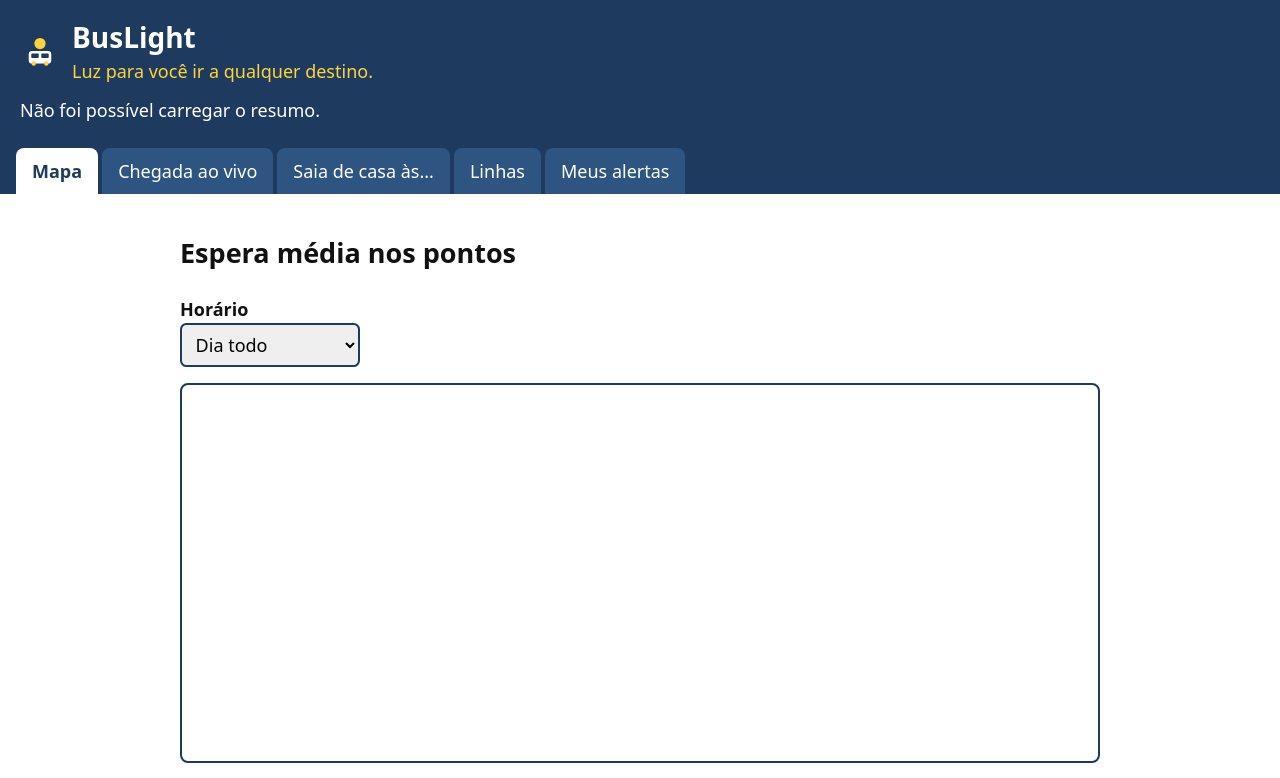
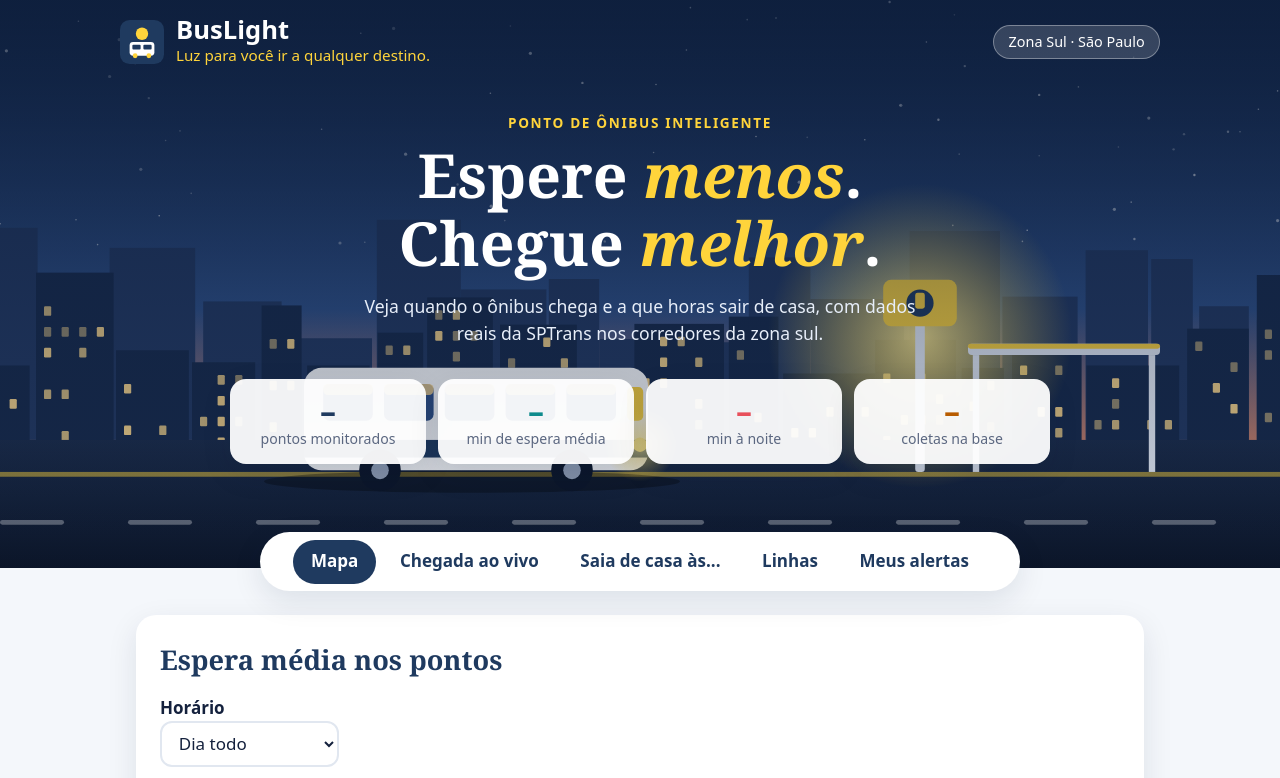
Before and after one commit to julialgalvao/GS_SecureDevOpsTools-CloudComputing_BusLight, a plain HTML site: page app/static/index.html in a window 1280 px wide. Shown: the top 778 px of the page. Drawn offline with Linux system fonts and the light colour scheme; no server answers.

Commit message:
Visual novo do app: topo com ilustracao, numeros em destaque, abas em pilula e selos coloridos

```diff
--- a/app/static/index.html
+++ b/app/static/index.html
@@ -4,7 +4,7 @@
   <meta charset="utf-8">
   <meta name="viewport" content="width=device-width, initial-scale=1">
   <meta name="description" content="BusLight: saiba quando o ônibus chega e espere menos no ponto.">
-  <meta name="theme-color" content="#1F3A5F">
+  <meta name="theme-color" content="#0E1F3D">
   <title>BusLight – Luz para você ir a qualquer destino</title>
   <link rel="manifest" href="/static/manifest.webmanifest">
   <link rel="icon" href="/static/icone.svg" type="image/svg+xml">
@@ -15,14 +15,30 @@
   <a class="pular" href="#conteudo">Pular para o conteúdo</a>
 
   <header class="topo">
-    <div class="marca">
-      <img src="/static/icone.svg" alt="" width="40" height="40">
-      <div>
-        <h1>BusLight</h1>
-        <p class="slogan">Luz para você ir a qualquer destino.</p>
+    <div class="topo-barra">
+      <div class="marca">
+        <img src="/static/icone.svg" alt="" width="44" height="44">
+        <div>
+          <h1>BusLight</h1>
+          <p class="slogan">Luz para você ir a qualquer destino.</p>
+        </div>
       </div>
+      <p class="selo">Zona Sul · São Paulo</p>
     </div>
-    <p id="resumo" class="resumo" aria-live="polite">Carregando dados...</p>
+
+    <div class="hero">
+      <p class="hero-chamada">Ponto de ônibus inteligente</p>
+      <p class="hero-titulo">Espere <em>menos</em>.<br>Chegue <em>melhor</em>.</p>
+      <p class="hero-texto">Veja quando o ônibus chega e a que horas sair de casa, com dados reais da SPTrans nos corredores da zona sul.</p>
+
+      <div class="numeros" aria-label="Resumo dos dados">
+        <div class="numero"><span id="n-pontos" class="valor">–</span><span class="rotulo">pontos monitorados</span></div>
+        <div class="numero"><span id="n-espera" class="valor">–</span><span class="rotulo">min de espera média</span></div>
+        <div class="numero"><span id="n-noite" class="valor">–</span><span class="rotulo">min à noite</span></div>
+        <div class="numero"><span id="n-coletas" class="valor">–</span><span class="rotulo">coletas na base</span></div>
+      </div>
+      <p id="resumo" class="leitor" aria-live="polite">Carregando dados...</p>
+    </div>
   </header>
 
   <nav class="abas" role="tablist" aria-label="Seções do BusLight">
--- a/app/static/style.css
+++ b/app/static/style.css
@@ -1,13 +1,20 @@
-/* BusLight - alto contraste, letra grande e foco sempre visível */
+/* BusLight - claro, com cor e contraste alto; foco sempre visível */
 :root {
+  --noite: #0E1F3D;
   --azul: #1F3A5F;
+  --azul-medio: #2E5482;
   --amarelo: #FFD43B;
-  --texto: #111111;
-  --fundo: #FFFFFF;
-  --cinza: #F2F4F7;
+  --coral: #E8505B;
+  --turquesa: #0F8B8D;
+  --texto: #14213D;
+  --suave: #5B6780;
+  --fundo: #F4F7FB;
+  --cartao: #FFFFFF;
+  --linha: #E1E7F0;
   --verde: #1E7B3A;
   --laranja: #B85C00;
   --vermelho: #B3261E;
+  --sombra: 0 10px 30px rgba(14, 31, 61, .10);
 }
 
 * { box-sizing: border-box; }
@@ -15,101 +22,181 @@
 body {
   margin: 0;
   font-family: system-ui, -apple-system, "Segoe UI", Roboto, sans-serif;
-  font-size: 1.125rem;
-  line-height: 1.5;
+  font-size: 1.0625rem;
+  line-height: 1.55;
   color: var(--texto);
   background: var(--fundo);
 }
 
-.pular {
-  position: absolute;
-  left: -999px;
-  background: var(--amarelo);
-  color: var(--texto);
-  padding: .5rem 1rem;
-  z-index: 1000;
-}
+.pular { position: absolute; left: -999px; background: var(--amarelo); color: var(--texto); padding: .5rem 1rem; z-index: 1000; }
 .pular:focus { left: 1rem; top: 1rem; }
 
-.leitor {
+.leitor { position: absolute; width: 1px; height: 1px; overflow: hidden; clip: rect(0 0 0 0); }
+
+:focus-visible { outline: 3px solid var(--coral); outline-offset: 2px; }
+
+/* ---------- topo com ilustração ---------- */
+.topo {
+  position: relative;
+  color: #FFFFFF;
+  background: var(--noite) url("/static/hero.svg") center bottom / cover no-repeat;
+  padding: 1rem 1.25rem 5.5rem;
+}
+.topo::before {
+  content: "";
   position: absolute;
-  width: 1px; height: 1px;
-  overflow: hidden;
-  clip: rect(0 0 0 0);
+  inset: 0;
+  background: linear-gradient(180deg, rgba(14, 31, 61, .75) 0%, rgba(14, 31, 61, .35) 55%, rgba(14, 31, 61, .1) 100%);
+}
+.topo > * { position: relative; max-width: 1040px; margin-left: auto; margin-right: auto; }
+
+.topo-barra { display: flex; align-items: center; justify-content: space-between; gap: 1rem; flex-wrap: wrap; }
+.marca { display: flex; align-items: center; gap: .75rem; }
+.marca h1 { margin: 0; font-size: 1.6rem; line-height: 1.1; }
+.slogan { margin: 0; color: var(--amarelo); font-size: .95rem; }
+.selo {
+  margin: 0;
+  padding: .3rem .9rem;
+  border-radius: 999px;
+  background: rgba(255, 255, 255, .16);
+  border: 1px solid rgba(255, 255, 255, .35);
+  font-size: .9rem;
 }
 
-:focus-visible { outline: 3px solid var(--amarelo); outline-offset: 2px; }
+.hero { text-align: center; padding: 2.75rem 0 1rem; }
+.hero-chamada { margin: 0 0 .5rem; letter-spacing: .12em; text-transform: uppercase; font-size: .85rem; color: var(--amarelo); font-weight: 700; }
+.hero-titulo {
+  margin: 0;
+  font-family: Georgia, "Times New Roman", serif;
+  font-size: clamp(2.2rem, 6vw, 3.8rem);
+  line-height: 1.12;
+  font-weight: 700;
+}
+.hero-titulo em { color: var(--amarelo); }
+.hero-texto { max-width: 560px; margin: 1rem auto 0; font-size: 1.1rem; color: #E7EEF9; }
 
-.topo {
-  background: var(--azul);
-  color: #FFFFFF;
-  padding: 1rem 1.25rem;
+.numeros {
+  display: grid;
+  grid-template-columns: repeat(auto-fit, minmax(150px, 1fr));
+  gap: .75rem;
+  max-width: 820px;
+  margin: 2rem auto 0;
 }
-.marca { display: flex; align-items: center; gap: .75rem; }
-.marca h1 { margin: 0; font-size: 1.75rem; }
-.slogan { margin: 0; color: var(--amarelo); }
-.resumo { margin: .75rem 0 0; }
+.numero {
+  display: flex;
+  flex-direction: column;
+  padding: .85rem 1rem;
+  border-radius: 1rem;
+  background: rgba(255, 255, 255, .94);
+  color: var(--texto);
+  box-shadow: var(--sombra);
+}
+.numero .valor { font-size: 2rem; font-weight: 800; line-height: 1.1; color: var(--azul); }
+.numero:nth-child(2) .valor { color: var(--turquesa); }
+.numero:nth-child(3) .valor { color: var(--coral); }
+.numero:nth-child(4) .valor { color: var(--laranja); }
+.numero .rotulo { font-size: .88rem; color: var(--suave); }
 
+/* ---------- abas em pílulas ---------- */
 .abas {
   display: flex;
   flex-wrap: wrap;
-  gap: .25rem;
-  padding: .5rem 1rem 0;
-  background: var(--azul);
+  justify-content: center;
+  gap: .4rem;
+  max-width: 760px;
+  margin: -2.2rem auto 0;
+  padding: .45rem;
+  position: relative;
+  background: var(--cartao);
+  border-radius: 999px;
+  box-shadow: var(--sombra);
 }
 .abas button {
   font: inherit;
+  font-weight: 600;
   border: 0;
-  border-radius: .5rem .5rem 0 0;
-  padding: .6rem 1rem;
-  background: #2E5482;
-  color: #FFFFFF;
+  border-radius: 999px;
+  padding: .55rem 1.1rem;
+  background: transparent;
+  color: var(--azul);
   cursor: pointer;
 }
-.abas button[aria-selected="true"] { background: var(--fundo); color: var(--azul); font-weight: 700; }
+.abas button:hover { background: var(--fundo); }
+.abas button[aria-selected="true"] { background: var(--azul); color: #FFFFFF; }
 
-main { max-width: 960px; margin: 0 auto; padding: 1rem 1.25rem 2rem; }
+/* ---------- conteúdo em cartão ---------- */
+main { max-width: 1040px; margin: 1.5rem auto 0; padding: 0 1rem 2.5rem; }
+main > section {
+  background: var(--cartao);
+  border-radius: 1.25rem;
+  box-shadow: var(--sombra);
+  padding: 1.5rem 1.5rem 1.75rem;
+}
+main > section[hidden] { display: none; }
+h2 { margin: 0 0 .5rem; font-family: Georgia, "Times New Roman", serif; font-size: 1.7rem; color: var(--azul); }
+h3 { margin: 1.5rem 0 .25rem; color: var(--azul); }
 
-label { display: block; font-weight: 600; margin-top: .75rem; }
+label { display: block; font-weight: 600; margin-top: .85rem; }
 select, input, button[type="submit"] {
   font: inherit;
-  min-height: 44px;
-  padding: .4rem .6rem;
-  border: 2px solid var(--azul);
-  border-radius: .4rem;
+  min-height: 46px;
+  padding: .4rem .8rem;
+  border: 2px solid var(--linha);
+  border-radius: .75rem;
+  background: #FFFFFF;
+  color: var(--texto);
   max-width: 100%;
 }
+select:focus, input:focus { border-color: var(--azul-medio); }
 button[type="submit"] {
-  margin-top: .75rem;
-  background: var(--azul);
+  margin-top: 1rem;
+  border-color: var(--coral);
+  background: var(--coral);
   color: #FFFFFF;
+  font-weight: 700;
+  padding: .4rem 1.4rem;
   cursor: pointer;
+  box-shadow: 0 6px 16px rgba(232, 80, 91, .35);
 }
+button[type="submit"]:hover { filter: brightness(.95); }
 
-.mapa { height: 380px; margin: 1rem 0 .5rem; border: 2px solid var(--azul); border-radius: .5rem; }
+.mapa { height: 400px; margin: 1rem 0 .75rem; border-radius: 1rem; border: 1px solid var(--linha); overflow: hidden; }
 
-.legenda { display: flex; align-items: center; gap: .5rem; flex-wrap: wrap; }
+.legenda { display: flex; align-items: center; gap: .6rem 1rem; flex-wrap: wrap; color: var(--suave); font-size: .95rem; }
 .bolinha { display: inline-block; width: 14px; height: 14px; border-radius: 50%; }
 .verde { background: var(--verde); }
 .amarela { background: var(--laranja); }
 .vermelha { background: var(--vermelho); }
 
 table { width: 100%; border-collapse: collapse; margin-top: .5rem; }
-th, td { text-align: left; padding: .5rem; border-bottom: 1px solid #CCCCCC; }
-thead th { background: var(--cinza); }
+th, td { text-align: left; padding: .65rem .6rem; border-bottom: 1px solid var(--linha); }
+thead th { background: var(--fundo); color: var(--azul); font-size: .9rem; text-transform: uppercase; letter-spacing: .04em; }
+tbody tr:hover { background: #F9FBFE; }
+
+.selo-espera { display: inline-block; padding: .1rem .7rem; border-radius: 999px; font-weight: 700; font-size: .95rem; white-space: nowrap; }
+.selo-espera.ok { background: #DDF3E4; color: var(--verde); }
+.selo-espera.medio { background: #FFE9CC; color: var(--laranja); }
+.selo-espera.alto { background: #FBDAD7; color: var(--vermelho); }
 
 .cartao {
   margin-top: 1rem;
-  padding: 1rem;
-  border-left: 6px solid var(--amarelo);
-  background: var(--cinza);
-  border-radius: .4rem;
+  padding: 1rem 1.25rem;
+  border-radius: 1rem;
+  background: linear-gradient(135deg, #EAF6F6 0%, #F3F7FD 100%);
+  border: 1px solid var(--linha);
+  border-left: 6px solid var(--turquesa);
 }
-.destaque { font-size: 1.5rem; font-weight: 700; color: var(--azul); }
-.erro { border-left-color: var(--vermelho); }
-.aviso { margin-top: 1.5rem; font-size: 1rem; }
+.destaque { font-size: 1.6rem; font-weight: 800; color: var(--azul); }
+.erro { border-left-color: var(--vermelho); background: #FDF1F0; }
+.aviso { margin-top: 1.5rem; font-size: .98rem; padding: .85rem 1rem; border-radius: .85rem; background: #FFF8DB; border: 1px solid #F3E39B; }
 
-.rodape { background: var(--cinza); padding: 1rem 1.25rem; font-size: .95rem; }
+.rodape { background: var(--noite); color: #C9D4E8; padding: 1.25rem; font-size: .92rem; text-align: center; }
+.rodape p { margin: .25rem 0; }
+
+@media (max-width: 600px) {
+  .abas { border-radius: 1.25rem; }
+  .hero { padding-top: 1.75rem; }
+}
 
 @media (prefers-reduced-motion: reduce) {
   * { transition: none !important; animation: none !important; }
--- a/app/static/sw.js
+++ b/app/static/sw.js
@@ -1,10 +1,11 @@
 // Service worker: guarda o site e as últimas respostas da API para funcionar com internet ruim.
-const CACHE = "buslight-v1";
+const CACHE = "buslight-v2";
 const ARQUIVOS = [
   "/",
   "/static/style.css",
   "/static/app.js",
   "/static/icone.svg",
+  "/static/hero.svg",
   "/static/vendor/leaflet/leaflet.css",
   "/static/vendor/leaflet/leaflet.js",
 ];
```
Also changed, not shown: app/static/app.js (+14 -2 lines), app/static/hero.svg (added).
